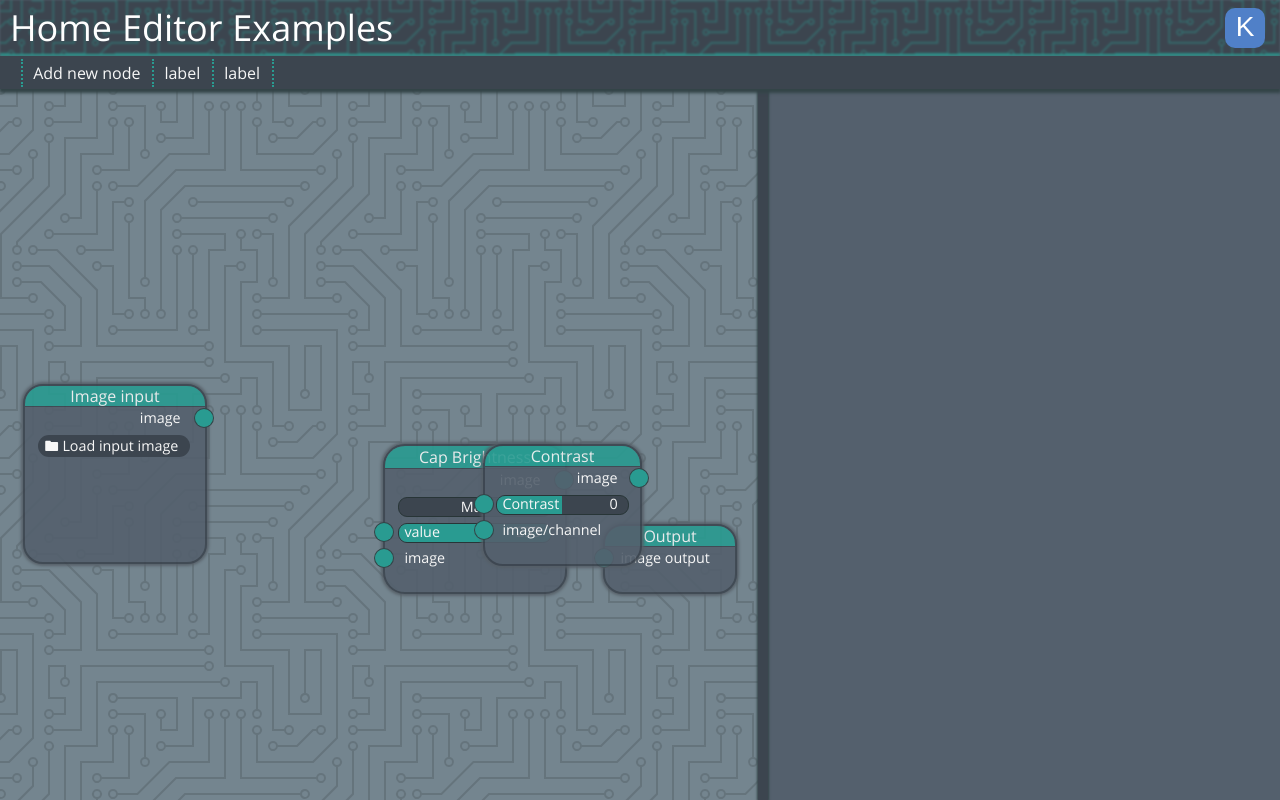
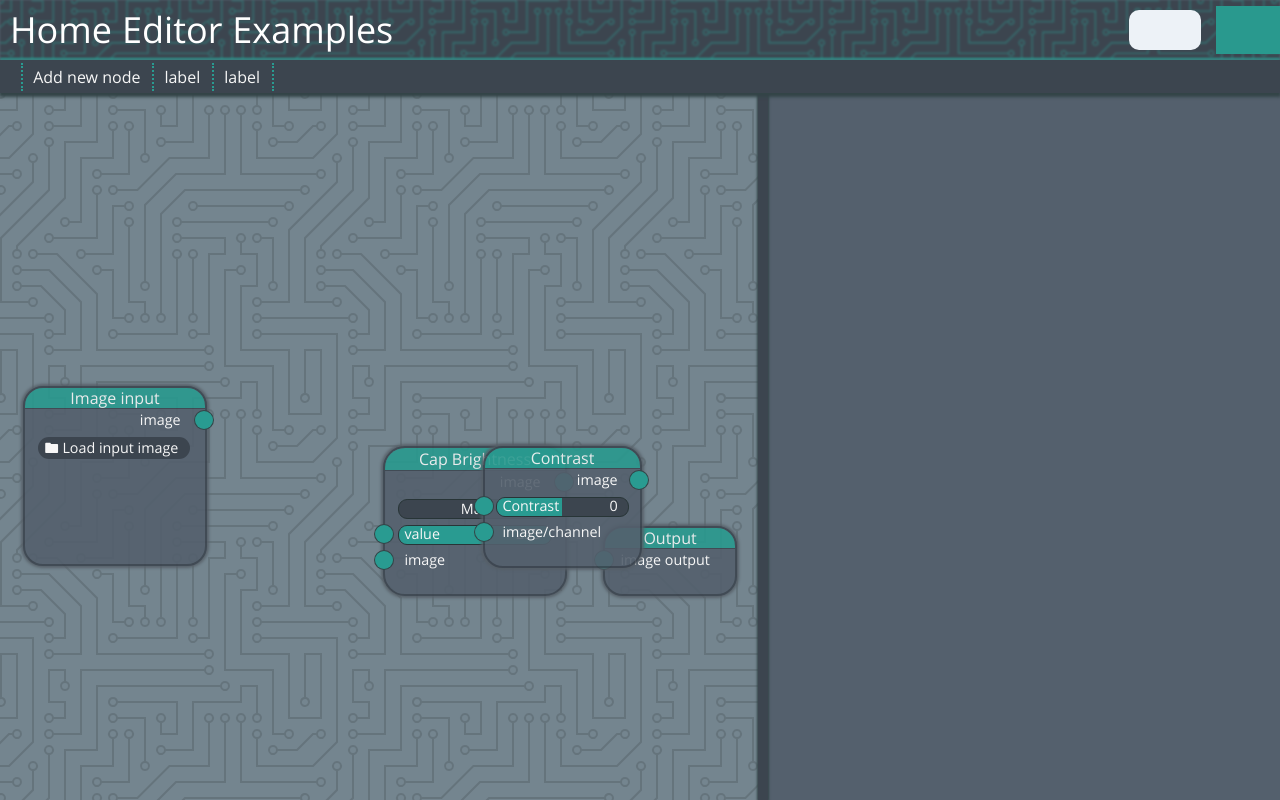
Before and after one commit to Harry29-exe/NodeOverflow-frontend, a React (Create React App) app: page /editor in a window 1280 px wide. Built offline with nearby package versions, Linux system fonts and the light colour scheme; some icons are missing.

Commit message:
working on adding user loggin/register support, experimenting with chakra-ui

```diff
--- a/src/App.tsx
+++ b/src/App.tsx
@@ -56,6 +56,20 @@ const theme = extendTheme({
                 boxSizing: "content-box"
             }
         }
+    },
+    colors: {
+        primary: {
+            50: "#41f2e0",
+            100: "#3ee6d5",
+            200: "#37ccbd",
+            300: "#30b3a6",
+            400: "#29998e",
+            500: "#228077",
+            600: "#1c665f",
+            700: "#154d47",
+            800: "#0e332f",
+            900: "#071a18"
+        }
     }
 })
 
@@ -80,7 +94,7 @@ function App() {
         <ChakraProvider theme={theme}>
             <Router>
                 <div style={{
-                    position: "absolute", top: 0, height: "7vh",
+                    position: "absolute", top: 0, height: "60px",
                     width: "100vw", margin: 0, padding: 0
                 }}>
                     <Navbar/>
@@ -93,7 +107,7 @@ function App() {
 
                     <Route path={"/editor"}>
                         <div style={{
-                            position: "absolute", margin: 0, marginTop: "7vh", height: "93vh",
+                            position: "absolute", margin: 0, marginTop: "60px", height: "calc(100vh - 60px)",
                             width: "100vw", padding: 0
                         }}>
                             <NodeModule nodes={testNodes}/>
@@ -102,7 +116,7 @@ function App() {
 
                     <Route path={"/examples"}>
                         <div style={{
-                            position: "absolute", margin: 0, marginTop: "7vh", height: "93vh",
+                            position: "absolute", margin: 0, marginTop: "60px", height: "calc(100vh - 60px)",
                             width: "100vw", padding: 0
                         }}>
                             <ExamplesPage/>
--- /dev/null
+++ b/src/components/BaseButton.tsx
@@ -0,0 +1,17 @@
+import React from 'react';
+import {Button, HTMLChakraProps} from "@chakra-ui/react";
+
+export interface BaseButtonProps extends HTMLChakraProps<"button"> {
+
+}
+
+const BaseButton = (props: BaseButtonProps) => {
+    let height = props.h? props.h: props.height? props.height: '50px'
+    return (
+        <Button>
+
+        </Button>
+    );
+};
+
+export default BaseButton;
--- a/src/components/navbar/Navbar.tsx
+++ b/src/components/navbar/Navbar.tsx
@@ -71,6 +71,10 @@ const Navbar: React.FunctionComponent = () => {
                 </Box>
 
                 <UserIcon size={40} margin="15px"/>
+
+                <Box w={16} h={12} bg="primary.400">
+
+                </Box>
             </Box>
         </Box>
     );
--- a/src/components/navbar/UserIcon.tsx
+++ b/src/components/navbar/UserIcon.tsx
@@ -1,18 +1,37 @@
-import React from 'react';
+import React, {useState} from 'react';
 import {Avatar, Box, Center, HTMLChakraProps} from "@chakra-ui/react";
+import BaseButton from "../BaseButton";
+
+const jwtToken: {token: string, payload: any} = {
+    token: "",
+    payload: ""
+}
+
+export const parseJwt = (token: string): any => {
+    let base64UrlPayload = token.split('.')[1];
+    let base64Payload = base64UrlPayload.replace(/-/g, '+').replace(/_/g, '/');
+    let jsonPayload = decodeURIComponent(atob(base64Payload).split('').map(function(c) {
+        return '%' + ('00' + c.charCodeAt(0).toString(16)).slice(-2);
+    }).join(''));
+
+    return JSON.parse(jsonPayload);
+}
 
 export interface UserIconProps extends HTMLChakraProps<"div"> {
     size: number;
 }
 
 const UserIcon = (props: UserIconProps) => {
-    let canvasRef = React.createRef<HTMLCanvasElement>();
-
+    let [login, setLogin] = useState(false);
 
     return (
         <Center {...props} _hover={{transform: "scale(1.2)", cursor: "pointer"}}
                 borderRadius={ props.size/4 } overflow="hidden" transition="transform 0.3s 0s linear">
-            <img src={createAvatar( props.size, "KR")}/>
+            {login?
+                <img src={createAvatar(props.size, "KR")}/>
+                :
+                <BaseButton/>
+            }
         </Center>
     );
 }
--- a/src/node-module/node-atomic/Node.tsx
+++ b/src/node-module/node-atomic/Node.tsx
@@ -5,6 +5,7 @@ import {NodeStorage} from "../NodeStorage";
 import {NodeCanvasViewProperties} from "../NodeCanvasViewProperties";
 import {NodeDimension, NodeModel, NodeStyle} from "./NodeModel";
 import {PressedKeys} from "../../App";
+import {Box} from "@chakra-ui/react";
 
 export class NodeComponentState {
     public x: number;
@@ -205,6 +206,7 @@ class Node extends PureComponent<NodeComponentProps, NodeComponentState> {
             }}>
                 <div style={{position: "absolute", top: this.props.node.dimensions.headHeight}}>
                 </div>
+
                 {this.props.node.segments.map(s => s.createView(this.props.storage, this.props.canvasViewProps))}
 
                 <div ref={this._nodeBackgroundRef} className={"nodeBackground"}
@@ -219,15 +221,15 @@ class Node extends PureComponent<NodeComponentProps, NodeComponentState> {
                              this.state.selected ? this.nodeStyle.headerColor :"#555e66")
                      }}>
 
-                    <span draggable="false" className={"header"} style={{
+                    <Box draggable="false" className={"header"} style={{
                         width: this.props.node.dimensions.width,
                         height: this.props.node.dimensions.headHeight,
                         color: this.nodeStyle.textColor,
                         fontWeight: this.nodeStyle.headerFontWeight,
-                        backgroundColor: this.nodeStyle.headerColor
-                    }}>
+                        // backgroundColor: this.nodeStyle.headerColor
+                    }} bg="primary.400">
                         {this.props.node.name}
-                    </span>
+                    </Box>
 
                 </div>
             </div>
```
Also changed, not shown: src/components/SignInButton.tsx (added, +11 -0 lines).
